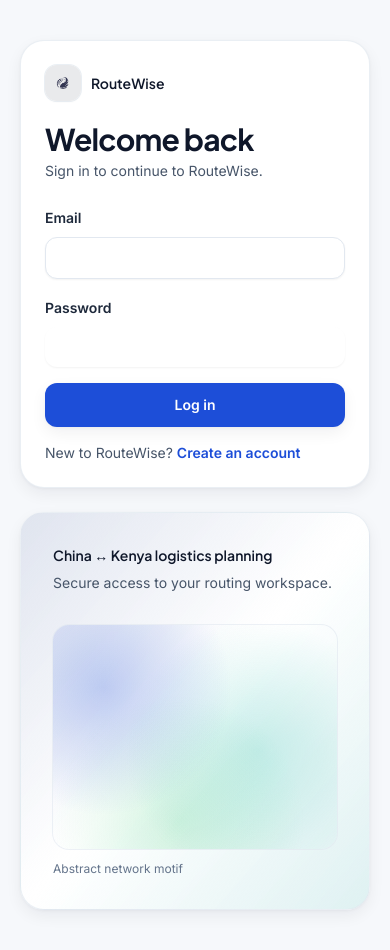
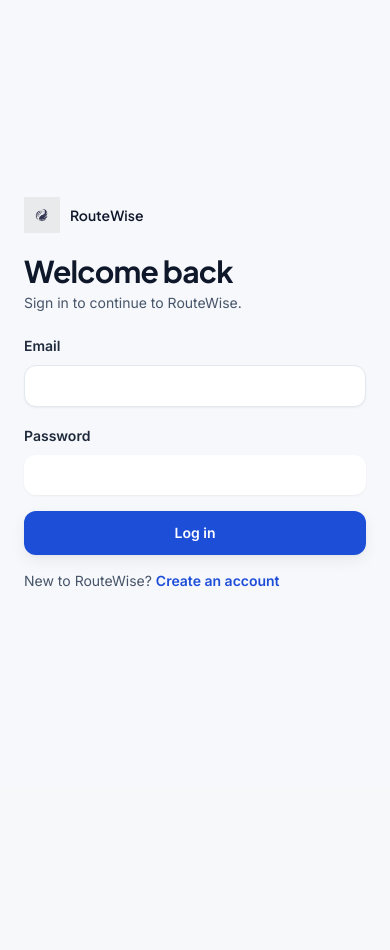
Before and after one commit to LelaeCarl/routewise, a Flask app: page /login in a window 390 px wide. Shown: the part 57-1007 px from the top of the page. After the commit the page ends 644 px from the top, so only its background shows below. Run offline with Flask 3, Linux system fonts and the light colour scheme; some libraries are stand-ins or nearby versions.

Commit message:
Fix login split-screen to fit viewport
Made-with: Cursor

```diff
--- a/templates/auth/login.html
+++ b/templates/auth/login.html
@@ -1,24 +1,23 @@
 {% extends "base.html" %}
 
 {% block content %}
-  <div class="grid gap-6 lg:grid-cols-12 lg:items-stretch">
-    <section class="lg:col-span-6 rounded-3xl border border-slate-200/70 bg-white p-6 shadow-soft sm:p-8">
+  <div class="h-[calc(100vh-3.5rem)] overflow-hidden grid lg:grid-cols-[55%_45%]">
+    <section class="h-full flex items-center justify-center px-6 sm:px-10">
+      <div class="w-full max-w-[420px]">
         <div class="flex items-center gap-2.5">
-        <span class="grid h-9 w-9 place-items-center rounded-xl bg-white ring-1 ring-slate-200/70 shadow-sm overflow-hidden">
           <img
             src="{{ url_for('static', filename='img/logo.png') }}"
             alt="RouteWise"
             class="h-9 w-9 object-contain"
             loading="eager"
           />
-        </span>
           <span class="text-sm font-semibold text-slate-900 font-display">RouteWise</span>
         </div>
 
         <h1 class="mt-5 text-3xl font-bold tracking-tight text-slate-900 font-display">Welcome back</h1>
         <p class="mt-1 text-sm text-slate-600">Sign in to continue to RouteWise.</p>
 
-      <form method="POST" class="mt-6 space-y-4">
+        <form method="POST" class="mt-5 space-y-4">
           <div>
             <label class="text-sm font-semibold text-slate-800" for="email">Email</label>
             <input
@@ -56,20 +55,15 @@
             <a class="font-semibold text-primary hover:underline" href="{{ url_for('auth.register') }}">Create an account</a>
           </p>
         </form>
+      </div>
     </section>
 
-    <aside class="lg:col-span-6 rounded-3xl border border-slate-200/70 bg-gradient-to-br from-deep/10 via-white to-secondary/10 p-8 shadow-soft">
-      <div class="flex h-full flex-col justify-between">
-        <div class="space-y-2">
-          <p class="text-sm font-semibold text-slate-900 font-display">China ↔ Kenya logistics planning</p>
-          <p class="text-sm text-slate-600">Secure access to your routing workspace.</p>
-        </div>
-
-        <div class="mt-8">
-          <div class="h-56 w-full rounded-2xl bg-[radial-gradient(circle_at_18%_28%,rgba(29,78,216,0.26),transparent_45%),radial-gradient(circle_at_72%_56%,rgba(20,184,166,0.22),transparent_55%),radial-gradient(circle_at_44%_88%,rgba(34,197,94,0.18),transparent_50%)] ring-1 ring-slate-200/60"></div>
-          <p class="mt-3 text-xs text-slate-500">Abstract network motif</p>
-        </div>
-      </div>
+    <aside class="hidden lg:block h-full overflow-hidden">
+      <img
+        src="{{ url_for('static', filename='images/auth-side.png') }}"
+        alt=""
+        class="h-full w-full object-cover"
+      />
     </aside>
   </div>
 {% endblock %}
--- a/templates/base.html
+++ b/templates/base.html
@@ -242,7 +242,10 @@
       </div>
     </header>
 
-    <main id="main-content" class="mx-auto max-w-6xl flex-1 px-5 py-10">
+    <main
+      id="main-content"
+      class="{% if is_auth_shell %}flex-1 px-0 py-0{% else %}mx-auto max-w-6xl flex-1 px-5 py-10{% endif %}"
+    >
       {% with messages = get_flashed_messages(with_categories=true) %}
         {% if messages %}
           <div class="mb-6 space-y-2">
```
Lines whose indentation alone changed are shown as unchanged.
